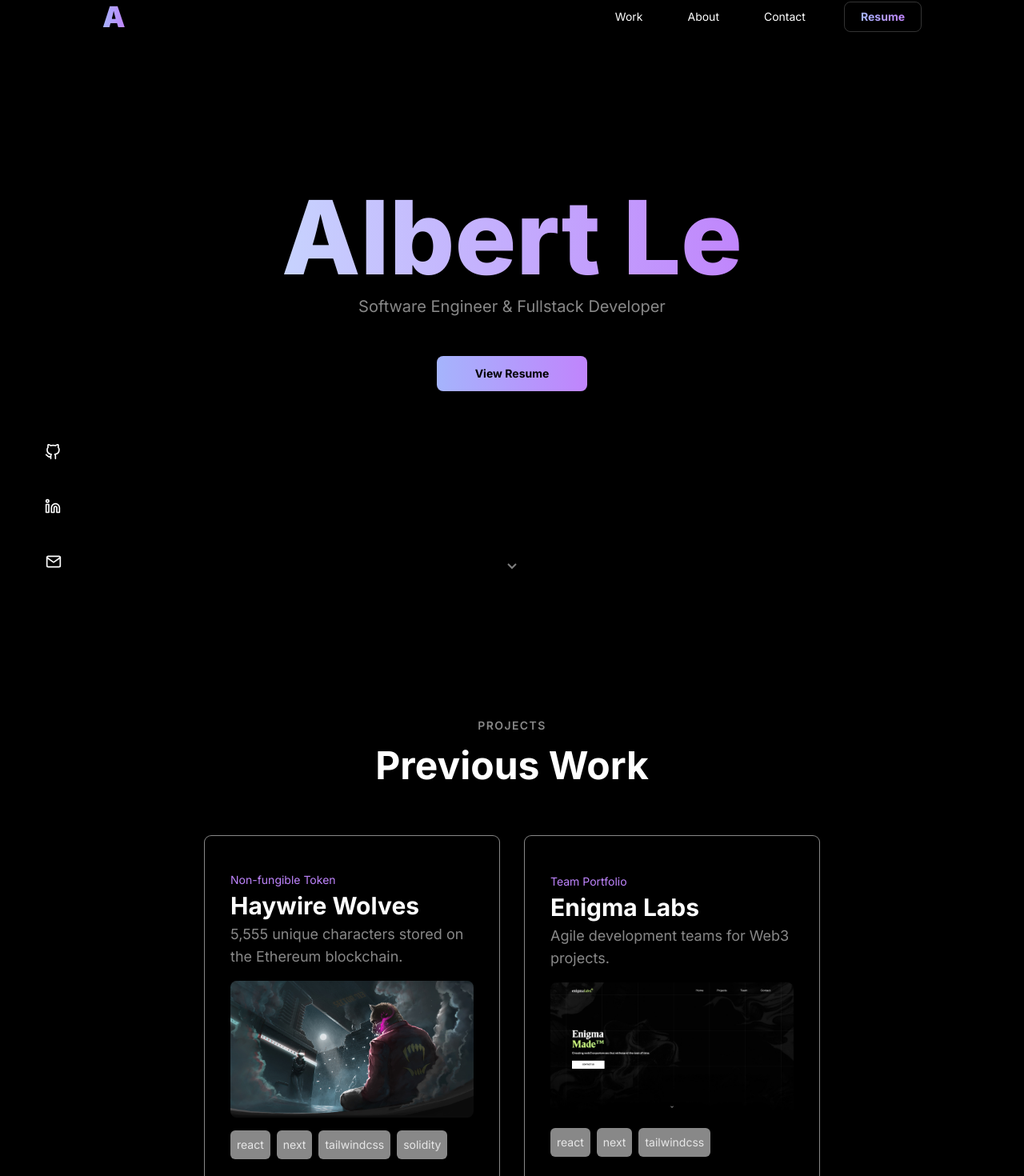
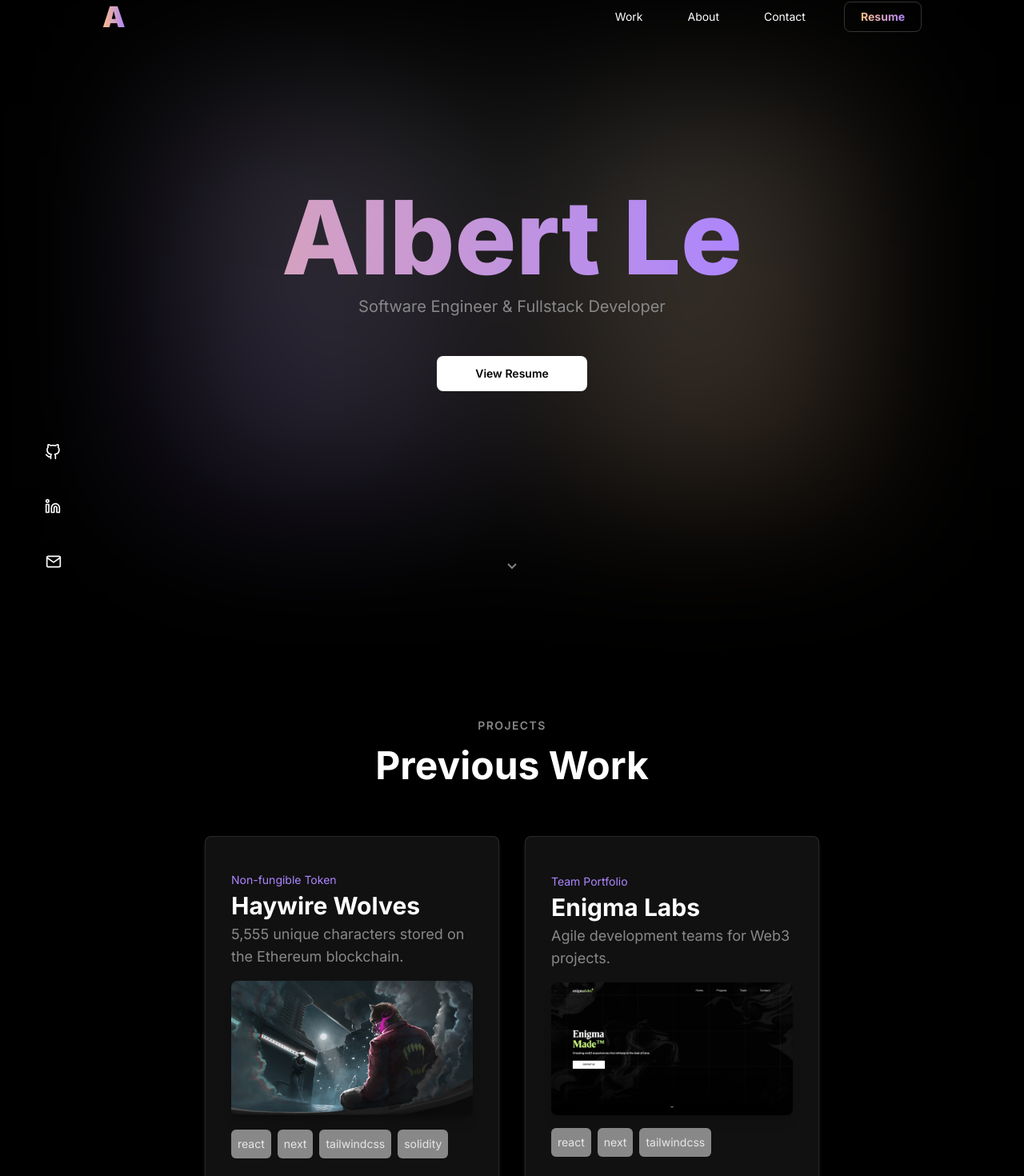
Before and after one commit to treblale/personal-portfolio, a Next.js app: page / in a window 1280 px wide. Shown: the part 31-1501 px from the top of the page at 80% size. Built offline with nearby package versions, Linux system fonts and the light colour scheme; what tailwind-gradient-mask-image would draw is missing.

Commit message:
feat: add bg blur objects

```diff
--- a/components/About.js
+++ b/components/About.js
@@ -75,7 +75,7 @@ const About = () => {
           </p>
         </div>
         <motion.div
-          className="hidden lg:flex justify-center items-center rounded-full  shadow-lg p-8"
+          className="hidden lg:flex justify-center items-center rounded-lg  border-[1px] border-white/10 bg-medium shadow-lg shadow-white/10 p-8"
           variants={image}
           initial="hidden"
           animate={controls}
--- a/components/Contact.js
+++ b/components/Contact.js
@@ -51,7 +51,7 @@ const Contact = () => {
           rel="noopener noreferrer"
           href="mailto:albertphongle@gmail.com"
         >
-          <div className="text-sm font-bold text-transparent bg-clip-text bg-gradient-to-r from-indigo-300 to-purple-400">
+          <div className="text-sm font-bold text-transparent bg-clip-text bg-gradient-to-r from-secondary to-primary">
             Say Hello
           </div>
         </a>
--- a/components/Hero.js
+++ b/components/Hero.js
@@ -8,14 +8,18 @@ const Hero = () => {
   return (
     <Section>
       <div className="w-full min-h-screen flex flex-row justify-center items-center relative">
-        <div className="flex flex-col justify-center items-center px-16 lg:px-32">
-          <h1 className="font-extrabold text-transparent bg-clip-text bg-gradient-to-r from-indigo-300 to-purple-400 via-indigo-200 text-5xl lg:text-9xl animate-gradient-x">
+        <div className="absolute blur-[100px]  flex flex-row space-x-24">
+          <div className="w-[24rem] h-[30rem] bg-gradient-to-tr to-white/50 from-primary/50 opacity-40" />
+          <div className="w-[24rem] h-[30rem] bg-gradient-to-tl to-white/50 from-secondary/50 opacity-40" />
+        </div>
+        <div className="flex flex-col justify-center items-center px-16 lg:px-32 z-50">
+          <h1 className="font-extrabold text-transparent bg-clip-text bg-gradient-to-r from-secondary to-primary text-5xl lg:text-9xl animate-gradient-x">
             Albert Le
           </h1>
           <p className="text-light text-sm lg:text-xl tracking mb-8 mt-2 lg:mb-12">
             Software Engineer & Fullstack Developer
           </p>
-          <div className="bg-gradient-to-r from-indigo-300 to-purple-400 rounded-lg flex justify-center font-bold items-center text-black text-sm py-3 px-8 lg:py-3 lg:px-12 cursor-pointer mb-4 hover:scale-90 group hover:bg-white/50 transition ease-in duration-300 shadow-sm">
+          <div className="bg-white rounded-lg flex justify-center font-semibold items-center text-black text-sm py-3 px-8 lg:py-3 lg:px-12 cursor-pointer mb-4 group hover:bg-transparent ring-1 ring-transparent hover:ring-white hover:text-white  transition ease-linear duration-200 shadow-sm">
             <p>View Resume</p>
           </div>
         </div>
--- a/components/Navbar.js
+++ b/components/Navbar.js
@@ -50,7 +50,7 @@ const Navbar = () => {
         set={setMessage}
       />
       <div className={`${bg} ${always} ${side}`}>
-        <div className="text-transparent bg-clip-text bg-gradient-to-r from-indigo-300 to-purple-400 font-black text-4xl">
+        <div className="text-transparent bg-clip-text bg-gradient-to-r from-secondary to-primary font-black text-4xl">
           A
         </div>
         <div
@@ -65,7 +65,7 @@ const Navbar = () => {
           />
         </div>
         <div className="hidden flex-row justify-center items-center space-x-10 lg:flex selection:bg-primary selection:text-black">
-          <ul className="space-x-10 text-secondary text-sm">
+          <ul className="space-x-10 text-white text-sm">
             <li className="inline">
               <Link
                 className="cursor-pointer rounded-lg py-1 px-2 hover:text-light"
@@ -116,7 +116,7 @@ const Navbar = () => {
           rel="noopener noreferrer"
           href="https://github.com/treblale"
         >
-          <FiGithub className="text-secondary text-xl group-hover:text-light" />
+          <FiGithub className="text-white text-xl group-hover:text-light" />
         </a>
         <a
           className="p-2 rounded-lg cursor-pointer group"
@@ -124,13 +124,13 @@ const Navbar = () => {
           rel="noopener noreferrer"
           href="https://linkedin.com/"
         >
-          <FiLinkedin className="text-secondary text-xl  group-hover:text-light" />
+          <FiLinkedin className="text-white text-xl  group-hover:text-light" />
         </a>
         <a
           className="p-2 rounded-lg cursor-pointer flex flex-row justify-center items-center relative hover:border-white/10 border-transparent border-[1px] group space-x-2"
           onClick={() => copyCliboard()}
         >
-          <FiMail className="text-secondary text-xl  group-hover:text-light" />
+          <FiMail className="text-white text-xl  group-hover:text-light" />
           <p className="top-2.5 left-10 text-xs text-white hidden group-hover:inline">
             albertphongle@gmail.com
           </p>
--- a/components/UI/Button.js
+++ b/components/UI/Button.js
@@ -3,7 +3,7 @@ import React from "react";
 const Button = ({ text }) => {
   return (
     <div className="border-white/20 border px-5 py-2 rounded-lg cursor-pointer hover:bg-white/10">
-      <div className="text-sm font-bold text-transparent bg-clip-text bg-gradient-to-r from-indigo-300 to-purple-400">
+      <div className="text-sm font-bold text-transparent bg-clip-text bg-gradient-to-r from-secondary to-primary">
         {text}
       </div>
     </div>
--- a/components/Work.js
+++ b/components/Work.js
@@ -25,9 +25,9 @@ const Project = ({ sub, header, desc, img, locked, url, stack, id }) => {
       rel="noopener noreferrer"
       className={`${
         locked
-          ? "w-80 lg:w-[28rem] h-full flex flex-col justify-center items-start ring-1 ring-light p-8 rounded-lg hover:bg-white/10 hover:ring-primary/50 lg:hover:shadow-lg  lg:hover:-translate-y-2 transition duration-300 ease-in cursor-not-allowed "
-          : "w-80 lg:w-[28rem] h-full flex flex-col justify-center items-start ring-1 ring-light p-8 rounded-lg hover:bg-white/10 hover:ring-primary/50 lg:hover:shadow-lg lg:hover:-translate-y-2 transition duration-300 ease-in cursor-pointer"
-      }`}
+          ? "w-80 lg:w-[28rem] h-full flex flex-col justify-center items-start border-[1px] border-white/10 bg-medium p-8 rounded-lg hover:bg-white/10 hover:ring-primary/50 lg:hover:shadow-lg  lg:hover:-translate-y-2 transition duration-300 ease-in cursor-not-allowed "
+          : "w-80 lg:w-[28rem] h-full flex flex-col justify-center items-start border-[1px] border-white/10 bg-medium p-8 rounded-lg hover:bg-white/10 hover:ring-primary/50 lg:hover:shadow-lg lg:hover:-translate-y-2 transition duration-300 ease-in cursor-pointer"
+      } shadow-md shadow-white/10`}
     >
       <p className="text-primary text-sm lg:text-sm mb-1">{sub}</p>
       <h1 className="font-bold text-2xl lg:text-3xl text-white mb-1">
@@ -35,7 +35,7 @@ const Project = ({ sub, header, desc, img, locked, url, stack, id }) => {
       </h1>
       <p className="text-light mb-4 text-sm lg:text-lg">{desc}</p>
       {locked ? (
-        <div className="bg-gradient-to-r from-indigo-300 to-purple-400 rounded-lg w-full h-52 flex justify-center items-center shadow-lg">
+        <div className="bg-gradient-to-r from-secondary to-primary rounded-lg w-full h-52 flex justify-center items-center shadow-lg">
           <div className="flex flex-row items-center justify-center space-x-2">
             <IoIosLock className="text-white text-sm lg:text-lg" />
             <p className="text-white text-sm lg:text-sm">Awaiting Release</p>
--- a/tailwind.config.js
+++ b/tailwind.config.js
@@ -4,10 +4,11 @@ module.exports = {
   theme: {
     extend: {
       colors: {
-        primary: "#be84fc",
-        secondary: "#ffffff",
+        primary: "#ac85fe",
+        secondary: "#fdbd83",
         dark: "#1a1a1a",
         light: "#888888",
+        medium: "#111111",
       },
       animation: {
         "gradient-x": "gradient-x 15s ease infinite",
```
Also changed, not shown: components/Tech.js (+19 -16 lines).
